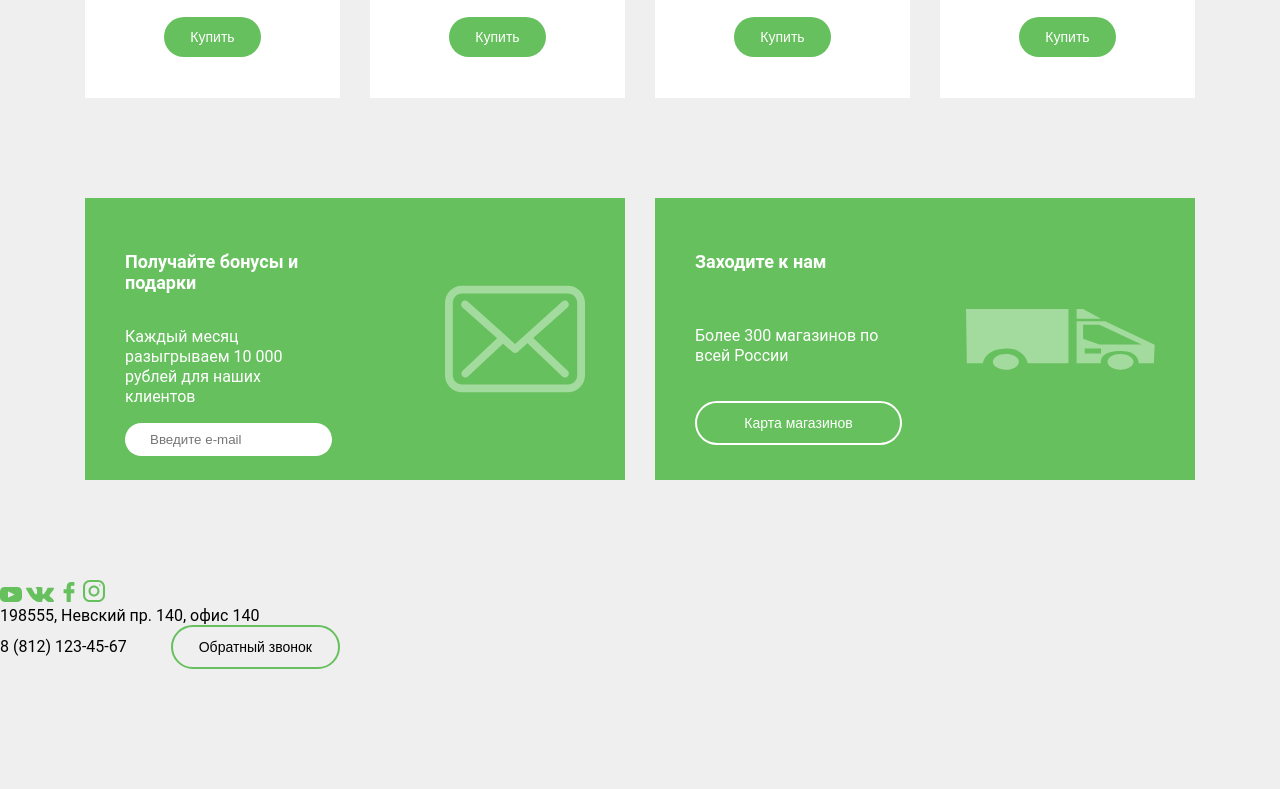
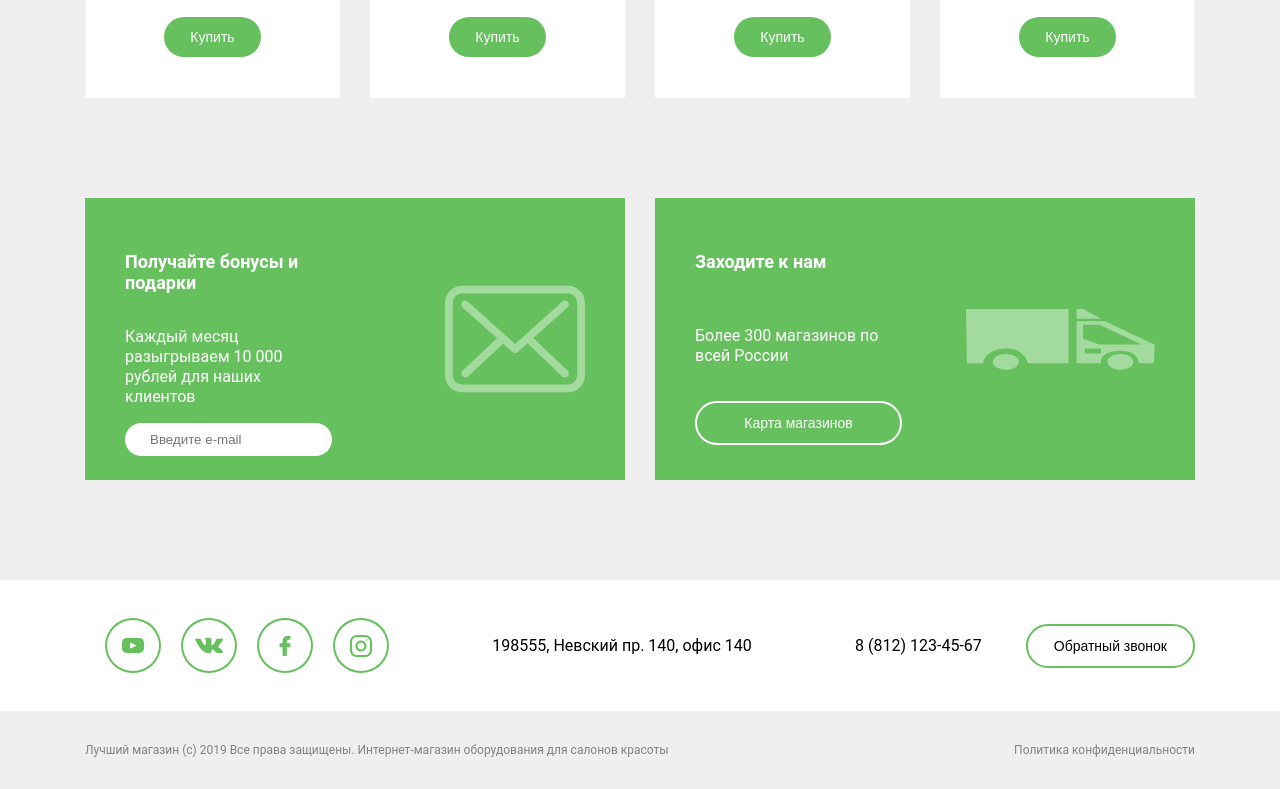
Before and after one commit to 1317n0d3/beauty-landing-page, a website built with webpack: page index.html in a window 1280 px wide. Shown: the part 1338-2127 px from the top of the page. Before the commit the page ends 2007 px from the top, so only its background shows below. Built offline with nearby package versions, Linux system fonts and the light colour scheme.

Commit message:
add footer

```diff
--- a/index.html
+++ b/index.html
@@ -97,17 +97,31 @@
   </section>
   <footer>
     <div class="contacts">
+      <div class="contacts__links">
+        <button>
           <img src="./src/assets/icons/youtube.svg" alt="YouTube">
+        </button>
+        <button>
           <img src="./src/assets/icons/vk.svg" alt="VK">
+        </button>
+        <button>
           <img src="./src/assets/icons/facebook.svg" alt="Facebook">
+        </button>
+        <button>
           <img src="./src/assets/icons/instagram.svg" alt="Instagram">
+        </button>
       </div>
       <span>198555, Невский пр. 140, офис 140</span>
       <div class="hotline">
         <span class="hotline__number">8 (812) 123-45-67</span>
         <button class="hotline__button">Обратный звонок</button>
       </div>
-    <div class="privacy-policy"></div>
+    </div>
+    <div class="privacy-policy">
+      <p>Лучший магазин (с) 2019 Все права защищены. Интернет-магазин оборудования для салонов красоты</p>
+
+      <p>Политика конфиденциальности</p>
+    </div>
   </footer>
 </body>
 
--- a/src/scss/app.scss
+++ b/src/scss/app.scss
@@ -212,3 +212,38 @@ header {
     }
   }
 }
+
+.contacts {
+  background-color: #FFFFFF;
+  display: flex;
+  justify-content: space-between;
+  padding: 38px calc(50% - 555px);
+  align-items: center;
+
+  &__links {
+    display: flex;
+
+    button {
+      display: flex;
+      width: 55px;
+      height: 55px;
+      border-radius: 50%;
+      align-items: center;
+      justify-content: center;
+      border: 2px solid #66C05D;
+      margin-left: 20px;
+    }
+  }
+}
+
+.privacy-policy {
+  margin: 20px 0;
+  padding: 0 calc(50% - 555px);
+  display: flex;
+  justify-content: space-between;
+
+  p {
+    color: #828282;
+    font-size: 12px;
+  }
+}
```
Also changed, not shown: dist/style.css. Lines whose indentation alone changed are shown as unchanged.
